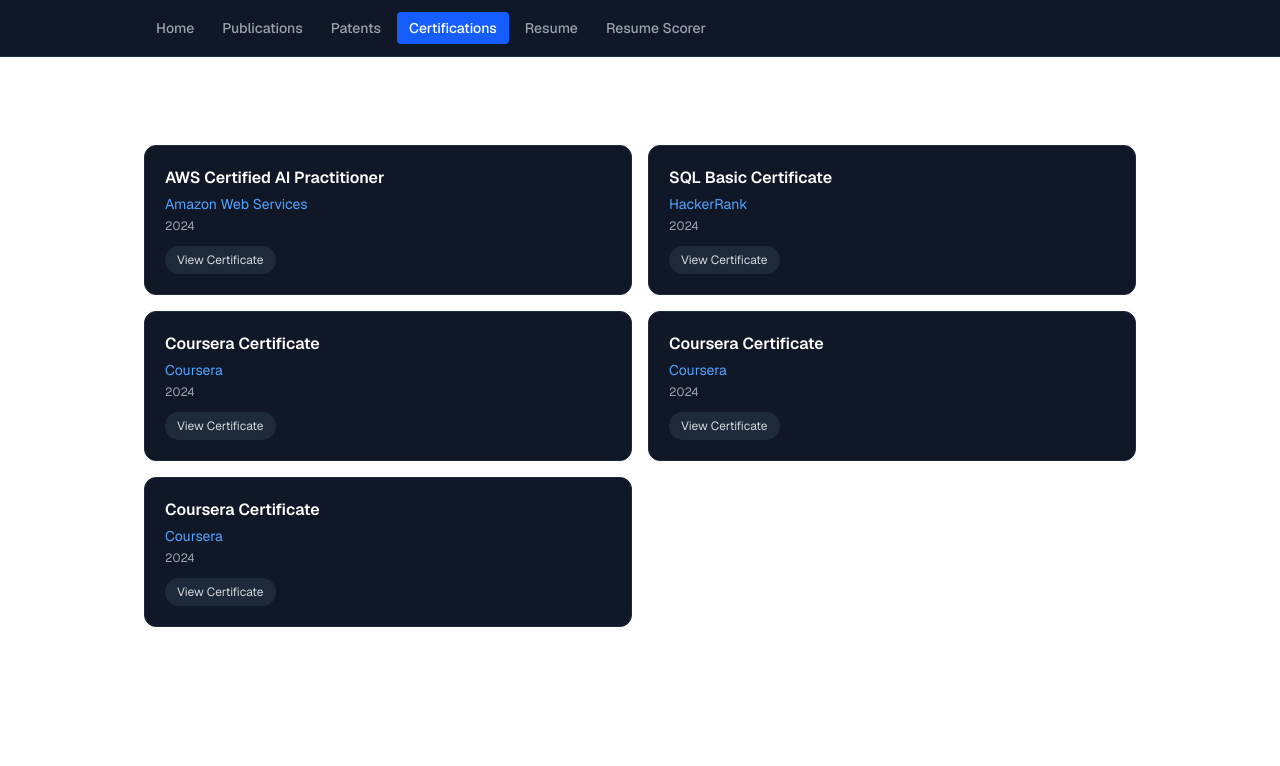
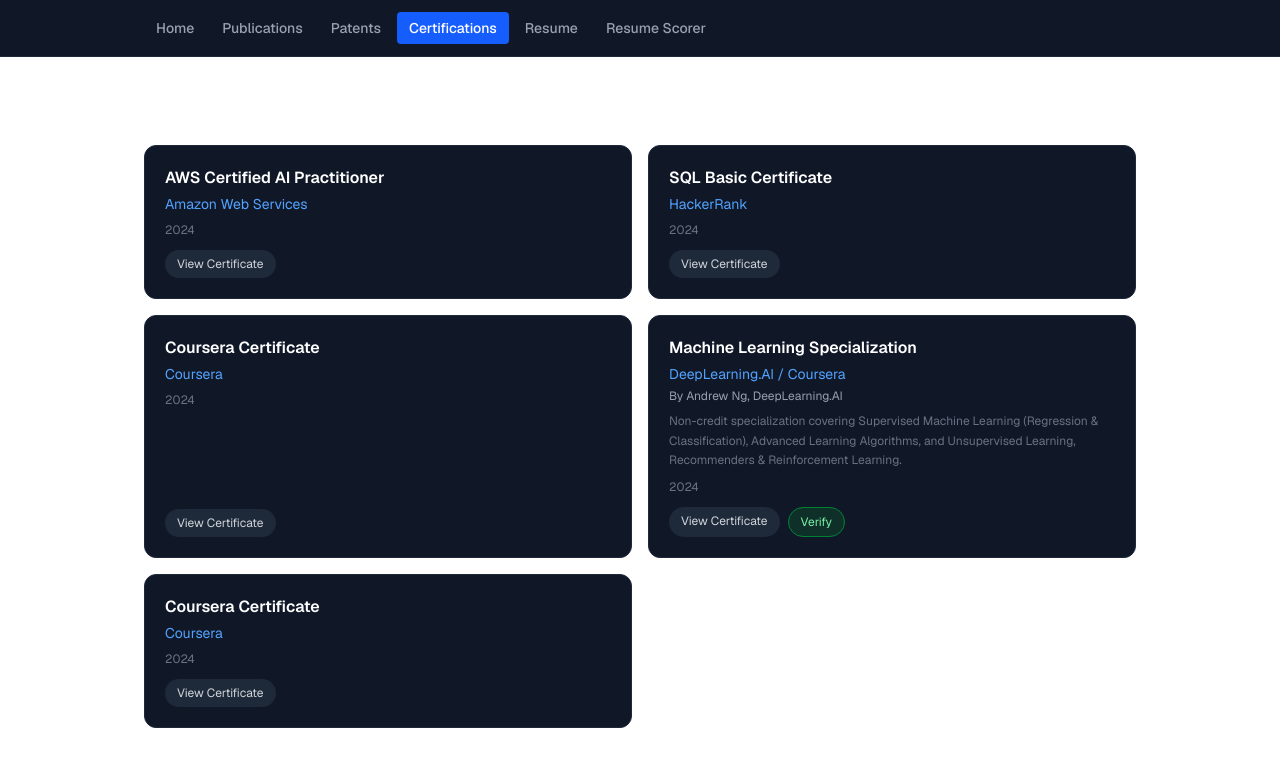
Before and after one commit to gyanaranjanmishra/portfolio, a Next.js app: page /certifications in a window 1280 px wide. Shown: the top 766 px of the page. Built offline with nearby package versions, Linux system fonts and the light colour scheme; no server answers.

Commit message:
Add ML Specialization cert details with verify link

```diff
--- a/app/certifications/page.tsx
+++ b/app/certifications/page.tsx
@@ -10,19 +10,37 @@
         <div className="grid sm:grid-cols-2 gap-4">
           {certifications.map((cert, i) => (
             <div key={i} className="bg-gray-900 border border-gray-800 rounded-xl p-5 flex flex-col gap-3">
-              <div>
+              <div className="flex-1">
                 <h2 className="font-semibold text-white">{cert.name}</h2>
                 <p className="text-blue-400 text-sm mt-1">{cert.issuer}</p>
-                <p className="text-gray-400 text-xs mt-1">{cert.year}</p>
+                {"instructor" in cert && cert.instructor && (
+                  <p className="text-gray-400 text-xs mt-1">By {cert.instructor as string}</p>
+                )}
+                {"description" in cert && cert.description && (
+                  <p className="text-gray-500 text-xs mt-2 leading-relaxed">{cert.description as string}</p>
+                )}
+                <p className="text-gray-500 text-xs mt-2">{cert.year}</p>
               </div>
+              <div className="flex gap-2 flex-wrap">
                 <a
                   href={cert.pdf}
                   target="_blank"
                   rel="noopener noreferrer"
-                className="text-xs px-3 py-1.5 rounded-full bg-gray-800 hover:bg-blue-700 text-gray-300 hover:text-white transition-colors w-fit"
+                  className="text-xs px-3 py-1.5 rounded-full bg-gray-800 hover:bg-blue-700 text-gray-300 hover:text-white transition-colors"
                 >
                   View Certificate
                 </a>
+                {"verify" in cert && cert.verify && (
+                  <a
+                    href={cert.verify as string}
+                    target="_blank"
+                    rel="noopener noreferrer"
+                    className="text-xs px-3 py-1.5 rounded-full bg-green-900/40 border border-green-700 hover:bg-green-700 text-green-300 hover:text-white transition-colors"
+                  >
+                    Verify
+                  </a>
+                )}
+              </div>
             </div>
           ))}
         </div>
--- a/lib/config.ts
+++ b/lib/config.ts
@@ -188,10 +188,13 @@
     pdf: "/certifications/Coursera XH3GT8QLY26A.pdf",
   },
   {
-    name: "Coursera Certificate",
-    issuer: "Coursera",
+    name: "Machine Learning Specialization",
+    issuer: "DeepLearning.AI / Coursera",
+    instructor: "Andrew Ng, DeepLearning.AI",
+    description: "Non-credit specialization covering Supervised Machine Learning (Regression & Classification), Advanced Learning Algorithms, and Unsupervised Learning, Recommenders & Reinforcement Learning.",
     year: 2024,
     pdf: "/certifications/Coursera XJNDBN955CQL.pdf",
+    verify: "https://coursera.org/verify/specialization/XJNDBN955CQL",
   },
   {
     name: "Coursera Certificate",
```
Lines whose indentation alone changed are shown as unchanged.
